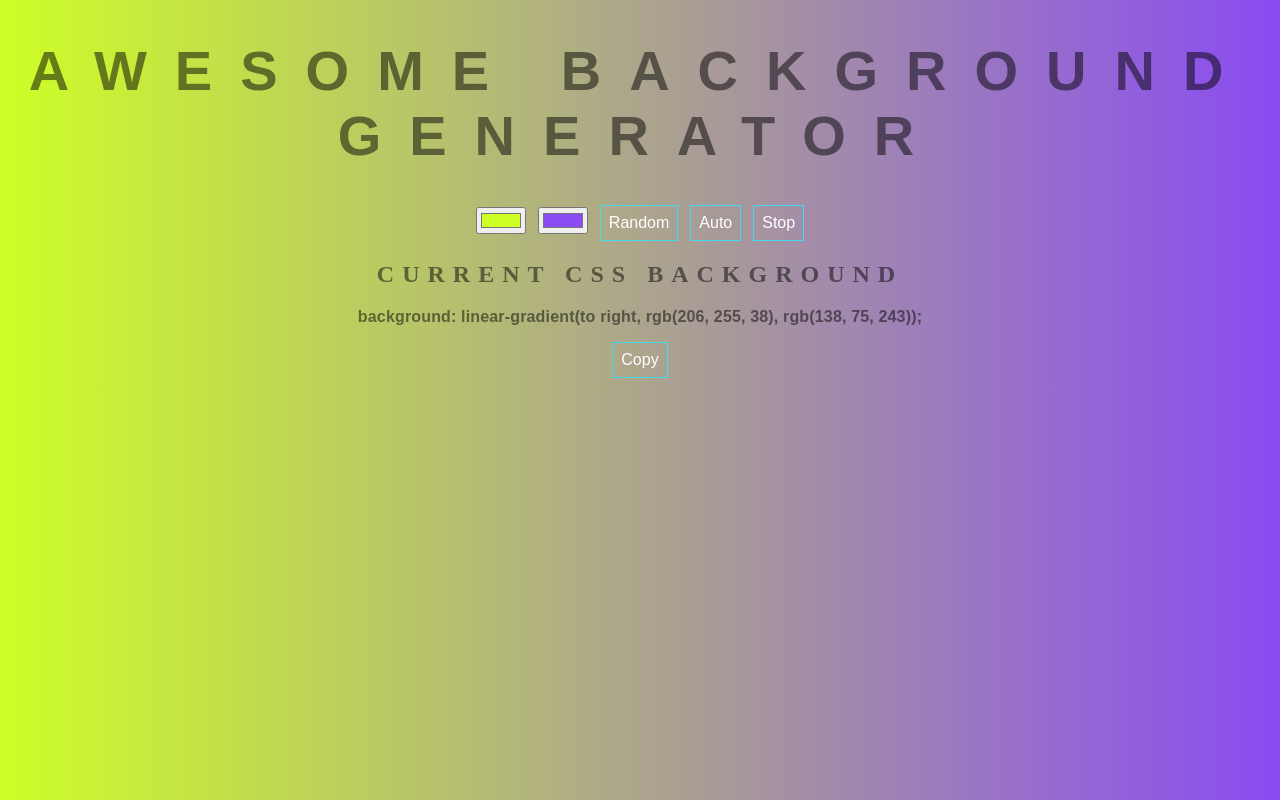
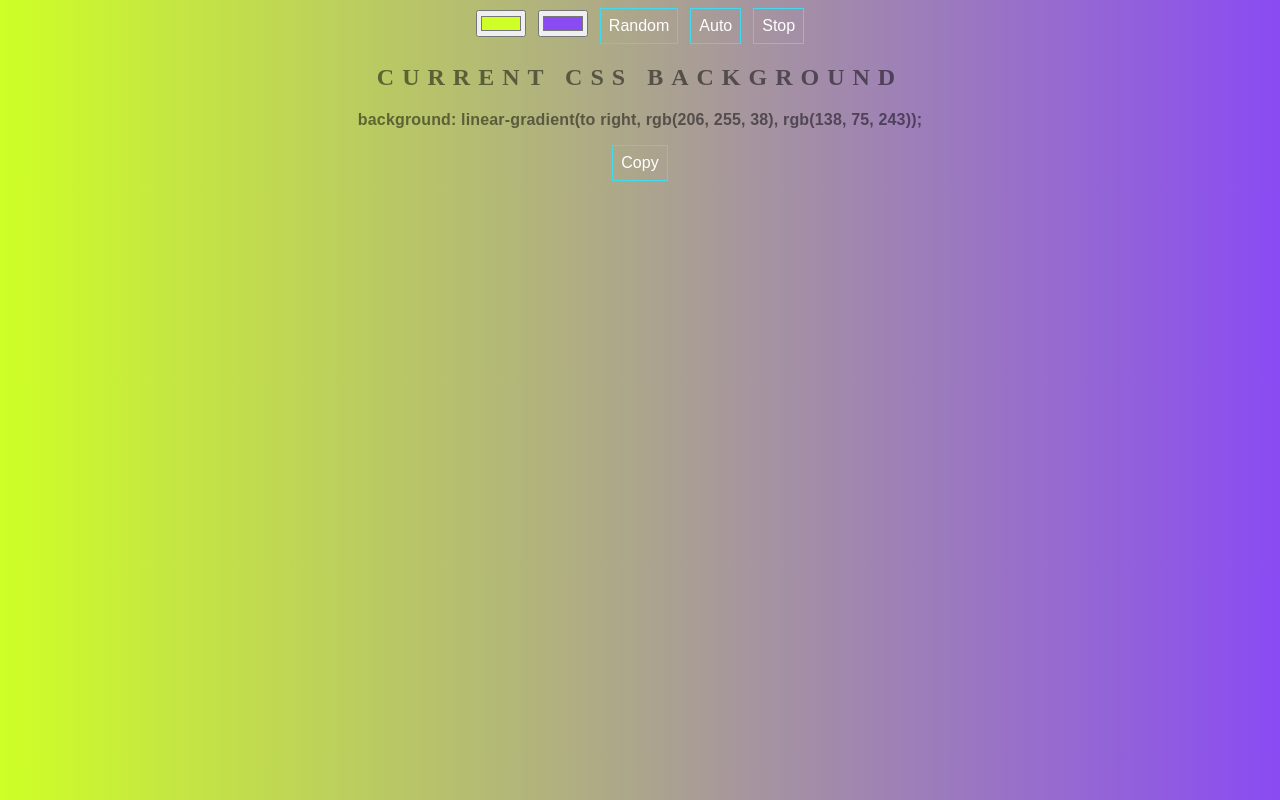
Before and after one commit to banhawchun/Background-Generator, a plain HTML site: page index.html in a window 1280 px wide. Drawn offline with nearby package versions, Linux system fonts and the light colour scheme.

Commit message:
remove title

```diff
--- a/index.html
+++ b/index.html
@@ -6,7 +6,6 @@
 	<script src="https://cdn.jsdelivr.net/npm/clipboard@2/dist/clipboard.min.js"></script>
 </head>
 <body id="gradient">
-	<h1>Awesome Background Generator</h1>
 
 	<input class="color1" type="color" name="color1" value="#CEFF26">
 	<input class="color2" type="color" name="color2" value="#8A4BF3">
```
